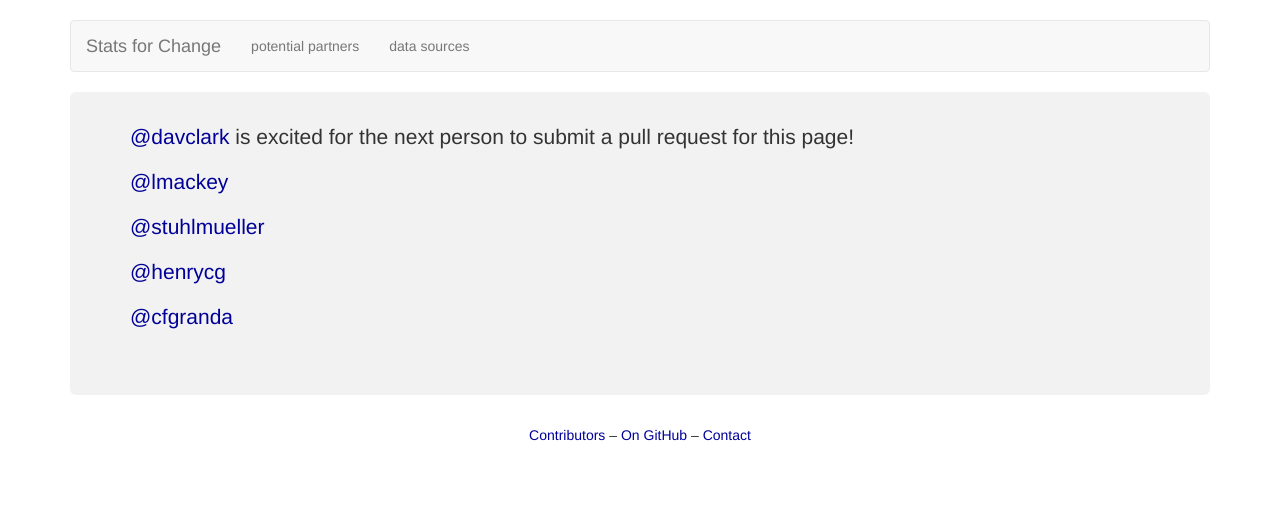
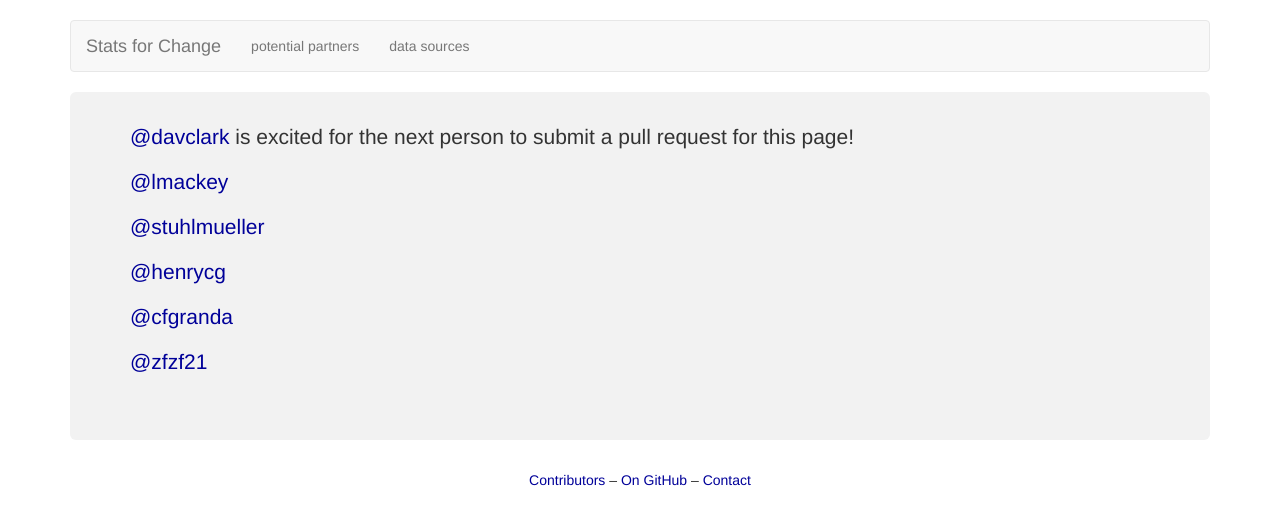
Before and after one commit to stats-for-change/stats-for-change.github.io, a Jekyll site: the page built from contributors.md, in a window 1280 px wide. Shown: the top 525 px of the page. Built offline with Jekyll 4.4.1, drawn with Linux system fonts in a browser that asks for light colours; nearby versions of some CDN libraries; Markdown is read by kramdown in place of the engine named in the settings.

Commit message:
Update contributors.md

```diff
--- a/contributors.md
+++ b/contributors.md
@@ -12,3 +12,5 @@ the next person to submit a pull request for this page!
 [@henrycg](http://www.henrycg.com/)
 
 [@cfgranda](https://github.com/cfgranda)
+
+[@zfzf21](https://github.com/zfzf21)
```
